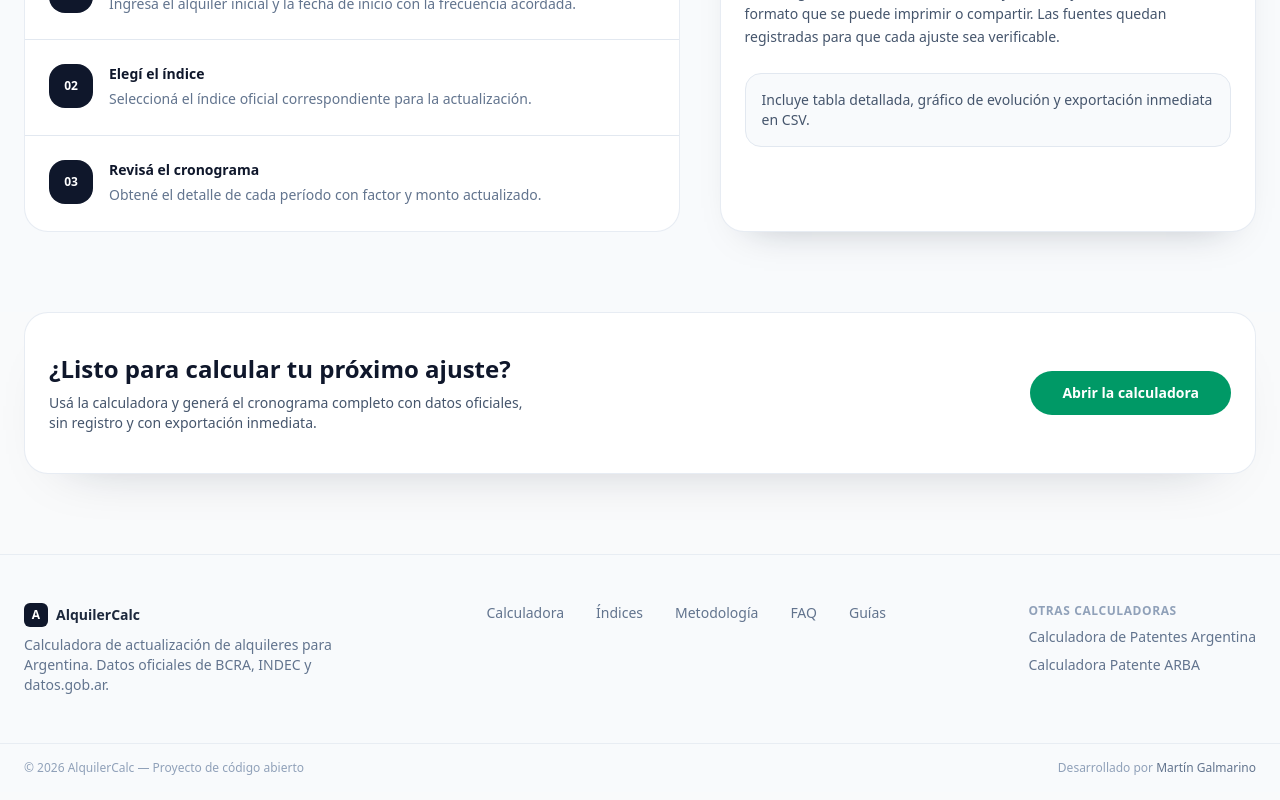
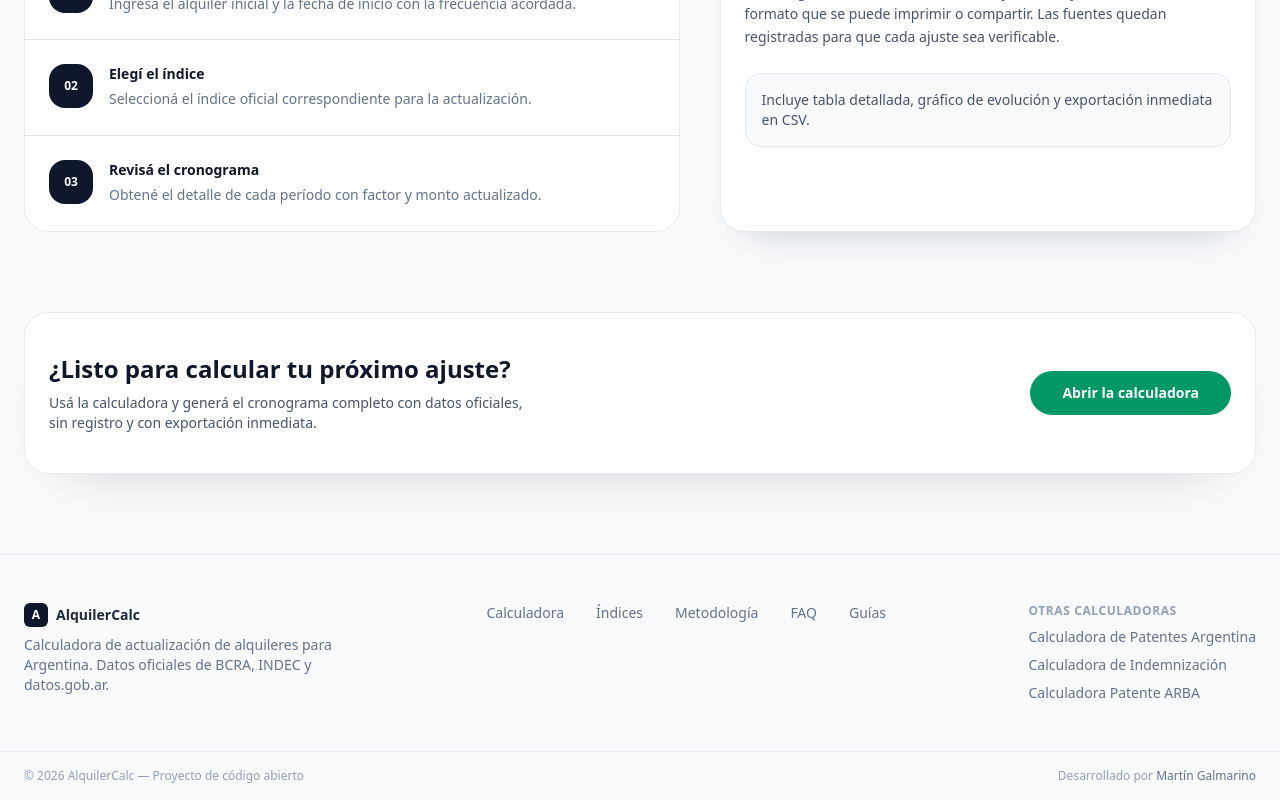
Before and after one commit to martingalmarino/alquilercalc, a Next.js app: page / in a window 1280 px wide. Shown: the part 1558-2358 px from the top of the page. Built offline with nearby package versions, Linux system fonts and the light colour scheme; no server answers.

Commit message:
chore: add indemnizacion calculator link

```diff
--- a/src/components/layout/Footer.tsx
+++ b/src/components/layout/Footer.tsx
@@ -40,6 +40,14 @@ export const Footer = () => (
           Calculadora de Patentes Argentina
         </a>
         <a
+          href="https://www.calculadoralaboral.com.ar/"
+          target="_blank"
+          rel="noopener noreferrer"
+          className="text-slate-500 transition hover:text-slate-800"
+        >
+          Calculadora de Indemnización
+        </a>
+        <a
           href="https://patentearba.com/"
           target="_blank"
           rel="noopener noreferrer"
```
